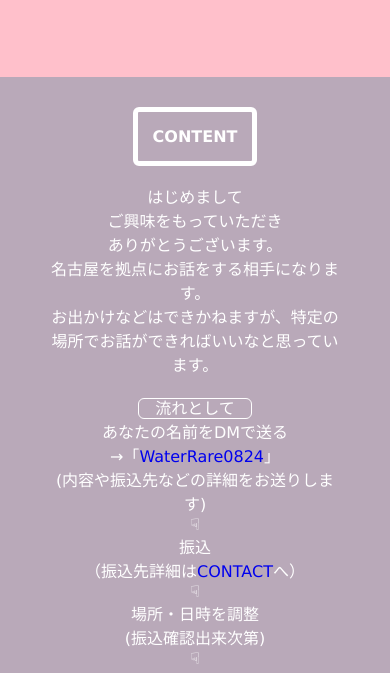
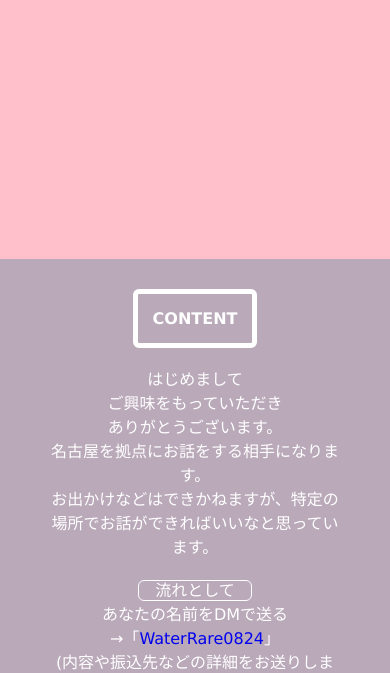
Before and after one commit to waterrare/1, a plain HTML site: page index.html in a window 390 px wide. Shown: the part 171-844 px from the top of the page. Drawn offline with nearby package versions, Linux system fonts and the light colour scheme.

Commit message:
Update style.css

```diff
--- a/style.css
+++ b/style.css
@@ -150,6 +150,11 @@ background-color:white;
 /* -------------responsive--------------- */
 @media screen and (max-width: 1000px) {
 
+.home-img{
+  Height:430px
+}
+
+
 .home-img .home-p{
   font-size: 200%;
   }
```
